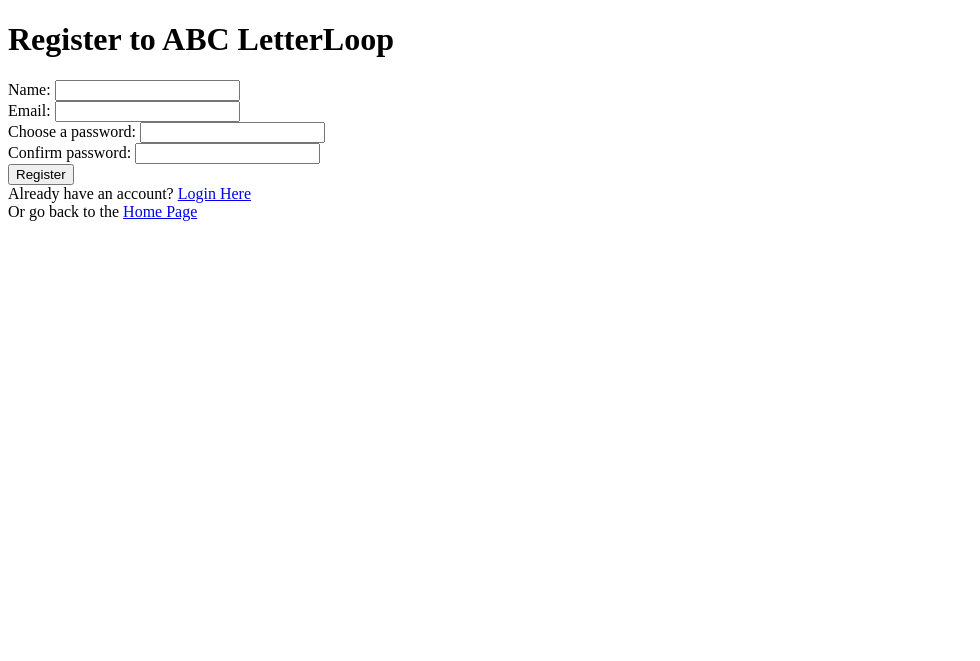
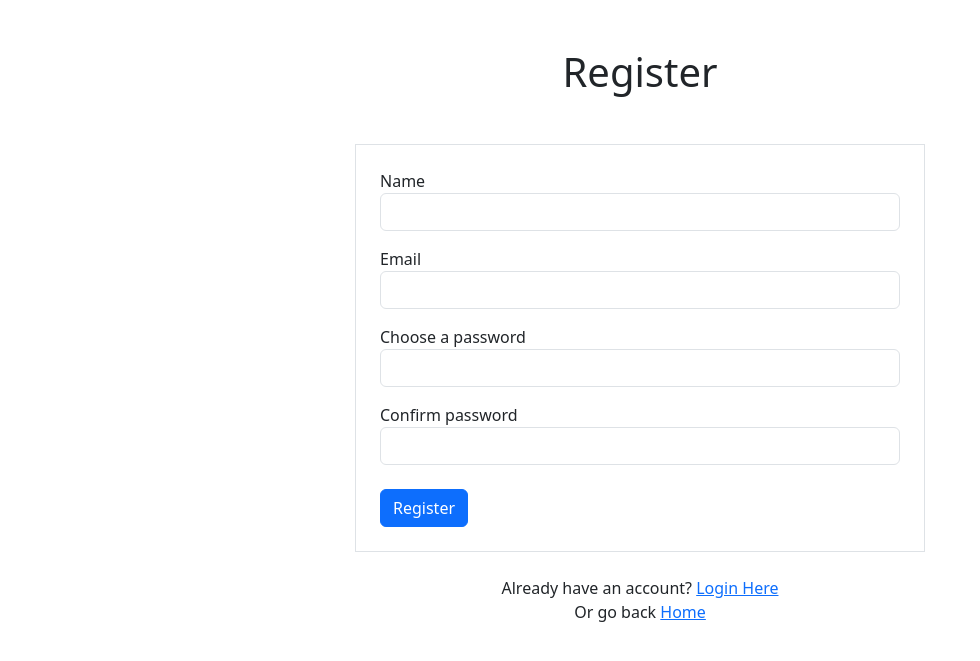
Before and after one commit to andytam101/abc_letterloop, a Flask app: page /register in a window 1280 px wide. Shown: the top 661 px of the page, without its empty margins (0-980 px from the left). Run offline with Flask 3, Linux system fonts and the light colour scheme.

Commit message:
added bootstrap to login and register

```diff
--- a/templates/register.html
+++ b/templates/register.html
@@ -6,42 +6,49 @@
         <title>ABC LetterLoop</title>
         <meta name="description" content="">
         <meta name="viewport" content="width=device-width, initial-scale=1">
-        <link rel="stylesheet" href="">
+        <link href="https://cdn.jsdelivr.net/npm/bootstrap@5.3.2/dist/css/bootstrap.min.css" rel="stylesheet">
         <script src="https://ajax.googleapis.com/ajax/libs/jquery/3.7.1/jquery.min.js"></script>
+        <script src="https://cdn.jsdelivr.net/npm/bootstrap@5.0.2/dist/js/bootstrap.bundle.min.js" integrity="sha384-MrcW6ZMFYlzcLA8Nl+NtUVF0sA7MsXsP1UyJoMp4YLEuNSfAP+JcXn/tWtIaxVXM" crossorigin="anonymous"></script>
     </head>
     <body>
         <header>
-            <div>
-                <h1>Register to ABC LetterLoop</h1>
+            <div class="mt-5">
+                <h1 class="h1 text-center">Register</h1>
             </div>
         </header>
         <main>
-            <form id="f-register">
-                <div>
-                    <label for="name">Name: </label>
-                    <input type="text" id="name" name="name" required>
+            <div class="container mt-5">
+                <div class="row justify-content-center">
+                    <div class="col-12 col-lg-6 border p-4">
+                        <form id="f-register">
+                            <div class="form-group mb-3">
+                                <label for="name">Name</label>
+                                <input type="text" id="name" name="name" required class="form-control">
+                            </div>
+                            <div class="form-group mb-3">
+                                <label for="email">Email</label>
+                                <input type="email" id="email" name="email" required class="form-control">
+                            </div>
+                            <div class="form-group mb-3">
+                                <label for="pw">Choose a password</label>
+                                <input type="password" id="pw" name="pw" required class="form-control">
+                            </div>
+                            <div class="form-group mb-3">
+                                <label for="confirm-pw">Confirm password</label>
+                                <input type="password" id="confirm-pw" name="confirm-pw" required class="form-control">
+                            </div>
+                            <button type="submit" class="btn btn-primary mt-2">Register</button>
+                        </form>
+                    </div>
                 </div>
-                <div>
-                    <label for="email">Email: </label>
-                    <input type="email" id="email" name="email" required>
-                </div>
-                <div>
-                    <label for="pw">Choose a password: </label>
-                    <input type="password" id="pw" name="pw" required>
-                </div>
-                <div>
-                    <label for="confirm-pw">Confirm password: </label>
-                    <input type="password" id="confirm-pw" name="confirm-pw" required>
-                </div>
-                <button type="submit">Register</button>
-            </form>
+            </div>
         </main>
-        <footer>
+        <footer class="text-center mt-4 fw-light">
             <div>
                 Already have an account? <a href="/login">Login Here</a>
             </div>
             <div>
-                Or go back to the <a href="/">Home Page</a>
+                Or go back <a href="/">Home</a>
             </div>
         </footer>
 
```
Also changed, not shown: templates/login.html (+22 -15 lines).
